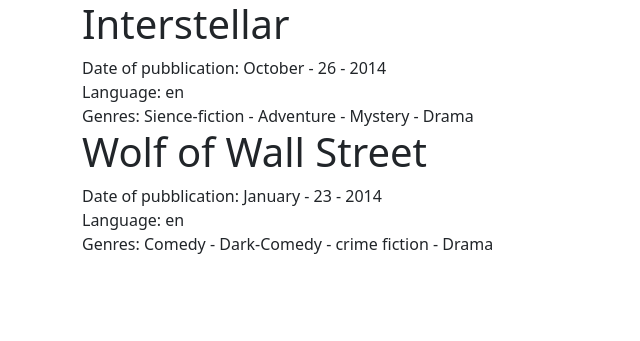
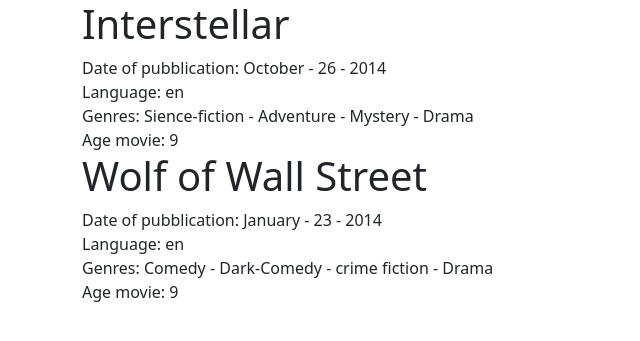
Before and after one commit to Pippo1997/php-oop-1, a PHP site: page / in a window 1280 px wide. Shown: the top 341 px of the page, without its empty margins (0-640 px from the left). Run offline with PHP 8.4, Linux system fonts and the light colour scheme; some libraries are stand-ins or nearby versions.

Commit message:
funzione per calcolare età

```diff
--- a/index.php
+++ b/index.php
@@ -10,20 +10,30 @@ class Movie {
     public $date_of_publication;
     public $language;
     public $genres;
+    public $age;
 
     // costruttore
-    public function __construct($_title, $_date_of_publication, $_language, $_genres) {
+    public function __construct($_title, $_date_of_publication, $_language, $_genres, $_age) {
         $this->title = $_title;
         $this->date_of_publication = $_date_of_publication;
         $this->language = $_language;
         $this->genres = $_genres;
+        $this->age = $_age;
+    }
+
+    //funzione per calcolare età di film
+    public function getAge(){
+        $currentYear = date("Y");
+        $age = $currentYear - $this->age;
+
+        return $age;
     }
 }
 
 // oggetto film 1
-$interstellar = new Movie('Interstellar', 'October - 26 - 2014', 'en', array('Sience-fiction', 'Adventure', 'Mystery', 'Drama'));
+$interstellar = new Movie('Interstellar', 'October - 26 - 2014', 'en', array('Sience-fiction', 'Adventure', 'Mystery', 'Drama'), '2014');
 // oggetto film 2
-$wolfOfWallStreet = new Movie('Wolf of Wall Street', 'January - 23 - 2014', 'en', array('Comedy', 'Dark-Comedy', 'crime fiction', 'Drama'));
+$wolfOfWallStreet = new Movie('Wolf of Wall Street', 'January - 23 - 2014', 'en', array('Comedy', 'Dark-Comedy', 'crime fiction', 'Drama'), '2014');
 
 
 // echo "<pre>";
@@ -60,6 +70,7 @@ $wolfOfWallStreet = new Movie('Wolf of Wall Street', 'January - 23 - 2014', 'en'
                         echo "<div>Date of pubblication: " .$interstellar->date_of_publication ."</div>";
                         echo "<div>Language: " .$interstellar->language ."<div>";
                         echo "<div>Genres: " .implode(" - ", $interstellar->genres) ."<div>";
+                        echo "<div>Age movie: " .$interstellar->getAge() ."<div>";
                     ?>
                 </div>
                 <div class="col-12">
@@ -69,6 +80,7 @@ $wolfOfWallStreet = new Movie('Wolf of Wall Street', 'January - 23 - 2014', 'en'
                         echo "<div>Date of pubblication: " .$wolfOfWallStreet->date_of_publication ."<div>";
                         echo "<div>Language: " .$wolfOfWallStreet->language ."<div>";
                         echo "<div>Genres: " .implode(" - ", $wolfOfWallStreet->genres) ."<div>";
+                        echo "<div>Age movie: " .$wolfOfWallStreet->getAge() ."<div>";
                     ?>
                 </div>
             </div>
```
